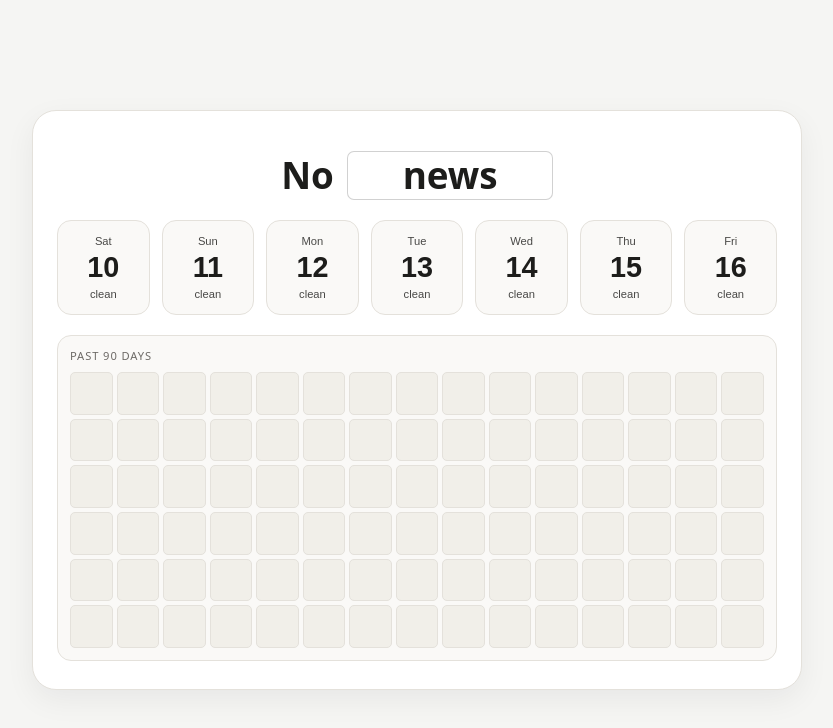
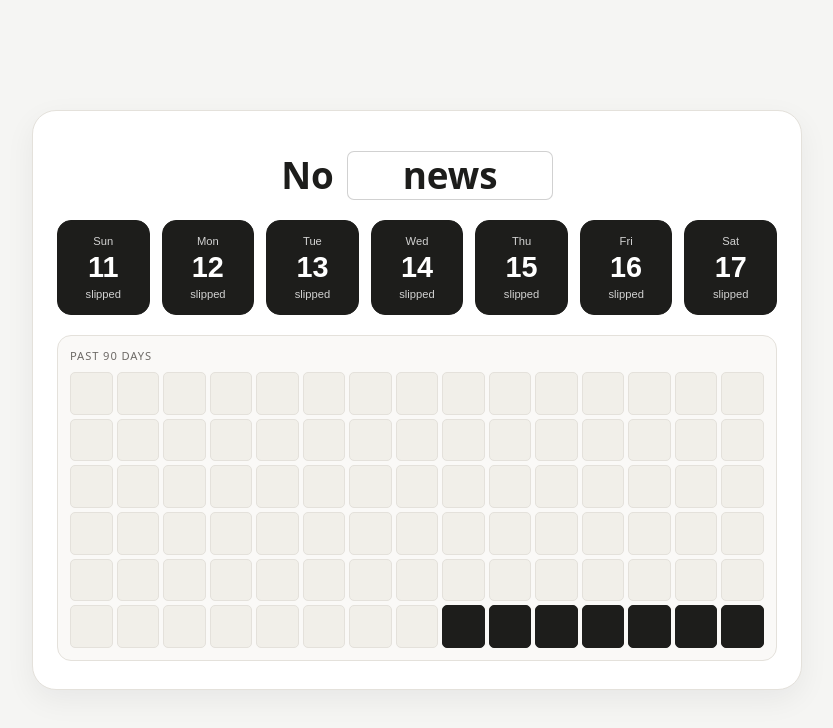
Before and after one commit to runarf/slip, a React (Vite) app: page / in a window 1280 px wide. Shown: the top 728 px of the page, without its empty margins (223-1056 px from the left). Built offline with nearby package versions, Linux system fonts and the light colour scheme.

Commit message:
Fix week default slipped dates

```diff
--- a/src/App.tsx
+++ b/src/App.tsx
@@ -12,7 +12,7 @@ function getLastSevenDays(): Date[] {
   const days: Date[] = []
   const today = new Date()
 
-  for (let i = 7; i >= 1; i -= 1) {
+  for (let i = 6; i >= 0; i -= 1) {
     const date = new Date(today)
     date.setDate(today.getDate() - i)
     days.push(date)
@@ -41,7 +41,12 @@ function App(): JSX.Element {
 
   const [slipDates, setSlipDates] = useState<string[]>(() => {
     const saved = localStorage.getItem(SLIPS_KEY)
-    return saved ? JSON.parse(saved) : []
+
+    if (saved) {
+      return JSON.parse(saved)
+    }
+
+    return getLastSevenDays().map((date) => formatKey(date))
   })
 
   const recentDays = getLastSevenDays()
@@ -58,9 +63,13 @@ function App(): JSX.Element {
   const toggleSlip = (date: Date): void => {
     const key = formatKey(date)
 
-    setSlipDates((current) =>
-      current.includes(key) ? current.filter((item) => item !== key) : [...current, key],
-    )
+    setSlipDates((current) => {
+      if (current.includes(key)) {
+        return current.filter((item) => item !== key)
+      }
+
+      return [...current, key]
+    })
   }
 
   const isSlipDay = (date: Date): boolean => {
```
